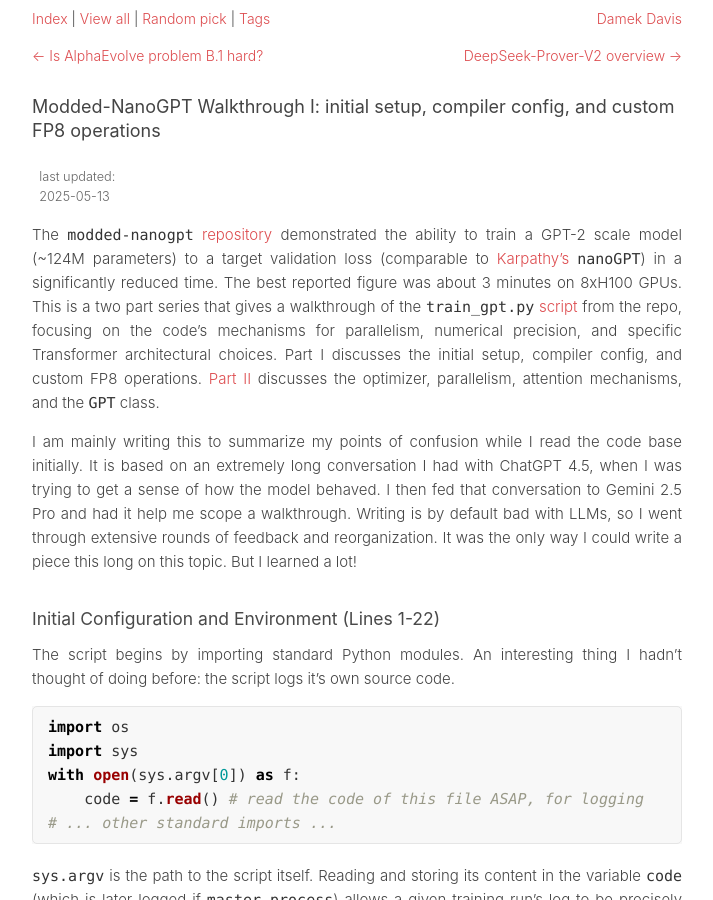
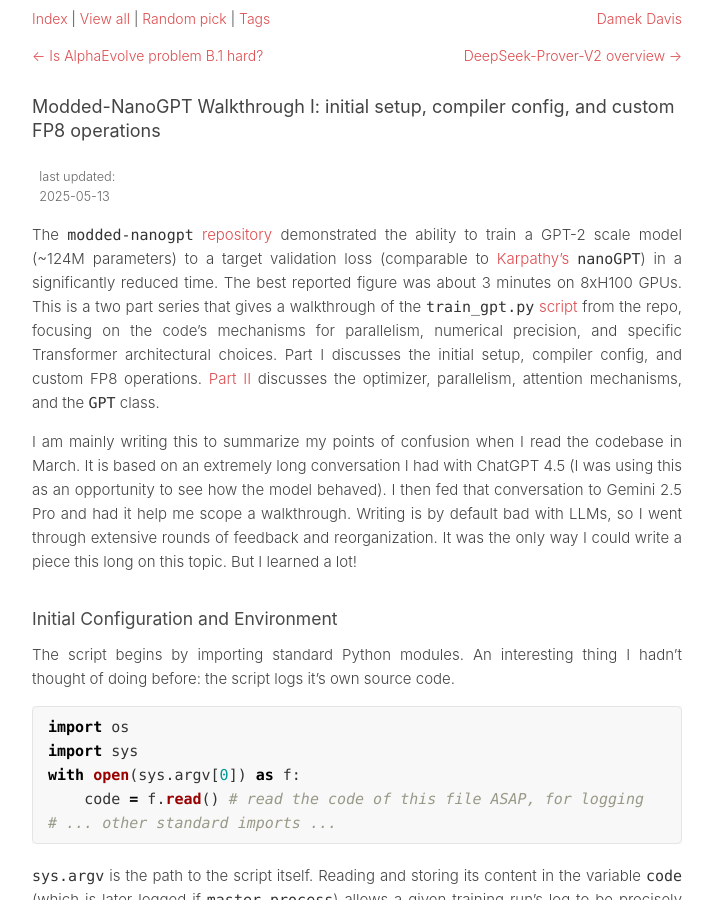
Before and after one commit to damek/damek.github.io, a Jekyll site: the page built from _random/modded-nanogpt-walkthrough-I.md, in a window 1280 px wide and 900 px high. Shown: the whole window, without its empty margins (283-996 px from the left). Built offline with Jekyll 4.4.1, drawn with Linux system fonts in a browser that asks for light colours; some of the changed text lies outside the part shown.

Commit message:
update modded-nanogpt walkthrough I: refine narrative for clarity, adjust section headings, and enhance context on initial setup and custom FP8 operations

````diff
--- a/_random/modded-nanogpt-walkthrough-I.md
+++ b/_random/modded-nanogpt-walkthrough-I.md
@@ -7,9 +7,9 @@
 
 The [`modded-nanogpt` repository](https://github.com/KellerJordan/modded-nanogpt/) demonstrated the ability to train a GPT-2 scale model (~124M parameters) to a target validation loss (comparable to [Karpathy's `nanoGPT`](https://github.com/karpathy/nanoGPT)) in a significantly reduced time. The best reported figure was about 3 minutes on 8xH100 GPUs. This is a two part series that gives a walkthrough of the [`train_gpt.py` script](https://github.com/KellerJordan/modded-nanogpt/blob/master/train_gpt.py) from the repo, focusing on the code's mechanisms for parallelism, numerical precision, and specific Transformer architectural choices. Part I discusses the initial setup, compiler config, and custom FP8 operations. [Part II](/random/modded-nanogpt-walkthrough-ii) discusses the optimizer, parallelism, attention mechanisms, and the `GPT` class.
 
-I am mainly writing this to summarize my points of confusion while I read the code base initially. It is based on an extremely long conversation I had with ChatGPT 4.5, when I was trying to get a sense of how the model behaved. I then fed that conversation to Gemini 2.5 Pro and had it help me scope a walkthrough. Writing is by default bad with LLMs, so I went through extensive rounds of feedback and reorganization. It was the only way I could write a piece this long on this topic. But I learned a lot!
+I am mainly writing this to summarize my points of confusion when I read the codebase in March. It is based on an extremely long conversation I had with ChatGPT 4.5 (I was using this as an opportunity to see how the model behaved). I then fed that conversation to Gemini 2.5 Pro and had it help me scope a walkthrough. Writing is by default bad with LLMs, so I went through extensive rounds of feedback and reorganization. It was the only way I could write a piece this long on this topic. But I learned a lot!
 
-### Initial Configuration and Environment (Lines 1-22)
+### Initial Configuration and Environment
 
 The script begins by importing standard Python modules. An interesting thing I hadn't thought of doing before: the script logs it's own source code.
 ```python
@@ -43,7 +43,7 @@
 ```
 `torch.compile`  can JIT-compile `nn.Module`s or functions into optimized executables. Inductor is its default GPU backend, translating PyTorch operations into Triton or CUDA C++ code for GPU kernels. A GPU kernel is a function executed in parallel by many GPU cores. Inductor performs optimizations like operator fusion (merging multiple operations into a single kernel to reduce launch overheads and memory traffic). The `coordinate_descent_tuning=True` flag instructs Inductor to perform an extensive search for optimal kernel parameters (e.g., tile sizes, loop unrolling factors) using coordinate descent. While this could speed up the code, the tuning process itself is time-intensive (the comment suggests 30 minutes). It is disabled here, likely to prioritize faster iteration during development and for the "speedrun" context, relying on Inductor's default heuristics.
 
-### Custom FP8 Operations: Numerical Aspects (Lines 23-103)
+### Custom FP8 Operations: Numerical Aspects
 
 While torch.compile can optimize standard PyTorch operations, achieving maximum performance on specific hardware like H100 GPUs can sometimes involve more direct control over numerical precision. This script takes such a step by defining custom operations for matrix multiplication using 8-bit floating-point (FP8) numbers. Matrix multiplications are computationally intensive and ubiquitous in [Transformer models](https://damek.github.io/STAT-4830/section/12/notes.html#2-transformers-anatomy-of-a-large-model) forming the core of:
 1.  **Self-Attention:** Projections to Query (Q), Key (K), and Value (V) vectors ($XW_Q, XW_K, XW_V$), and the output projection ($(\text{Attention})W_O$).
````
